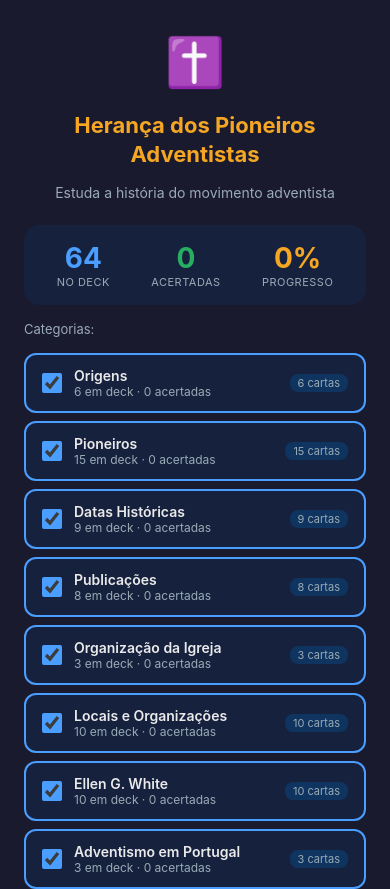
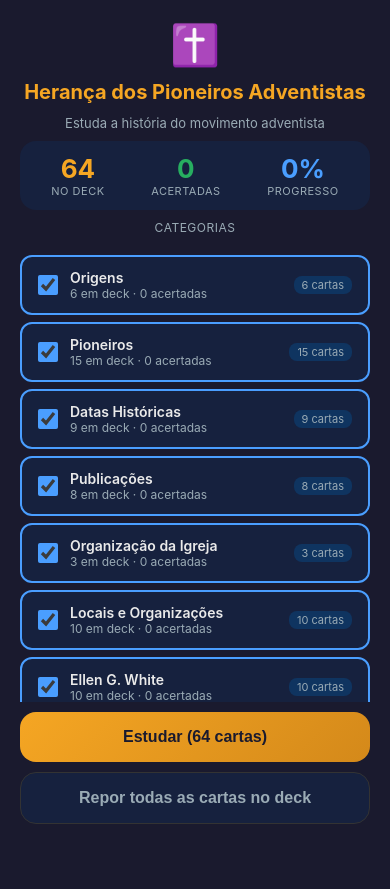
Before and after one commit to ttorre1904/heranca-pioneiros-adventistas, a plain HTML site: page index.html in a window 390 px wide. Shown: the top 889 px of the page. After the commit the page ends 844 px from the top, so only its background shows below. Drawn offline with Linux system fonts and the light colour scheme.

Commit message:
Optimize layout for mobile: scrollable menu, safe areas, gold buttons
- Restructure menu into fixed header + scrollable category list + fixed footer
  so Start and Reset buttons are always visible without scrolling
- Add viewport-fit=cover and env(safe-area-inset-*) for iPhone notch/Dynamic Island
- Use 100dvh for reliable full-screen height on iOS
- Change primary button from red to gold (#f5a623)
- Change progress bar gradient to gold → blue
- Swap stat colours: deck count uses gold, progress uses blue
- Flashcard area now stretches and scrolls internally instead of fixed max-height
- Add -webkit-overflow-scrolling: touch for smooth iOS scroll

Co-Authored-By: Claude Sonnet 4.6 <noreply@anthropic.com>

```diff
--- a/index.html
+++ b/index.html
@@ -2,7 +2,7 @@
 <html lang="pt">
 <head>
 <meta charset="UTF-8">
-<meta name="viewport" content="width=device-width, initial-scale=1.0, maximum-scale=1.0, user-scalable=no">
+<meta name="viewport" content="width=device-width, initial-scale=1.0, maximum-scale=1.0, user-scalable=no, viewport-fit=cover">
 <title>Herança dos Pioneiros Adventistas</title>
 <link rel="manifest" href="manifest.json">
 <meta name="theme-color" content="#1a1a2e">
@@ -31,8 +31,8 @@
     font-family: -apple-system, BlinkMacSystemFont, 'Segoe UI', sans-serif;
     background: var(--bg);
     color: var(--text);
-    min-height: 100vh;
-    min-height: -webkit-fill-available;
+    height: 100vh;
+    height: 100dvh;
     display: flex;
     flex-direction: column;
     overflow: hidden;
@@ -42,21 +42,41 @@
   #menu {
     display: flex;
     flex-direction: column;
+    height: 100%;
+  }
+
+  .menu-header {
+    display: flex;
+    flex-direction: column;
     align-items: center;
-    justify-content: center;
+    gap: 10px;
+    padding: max(20px, env(safe-area-inset-top)) 20px 10px;
+    flex-shrink: 0;
+  }
+
+  .menu-scroll {
     flex: 1;
-    padding: 32px 24px;
-    gap: 16px;
     overflow-y: auto;
+    padding: 4px 20px 8px;
+    -webkit-overflow-scrolling: touch;
+  }
+
+  .menu-footer {
+    display: flex;
+    flex-direction: column;
+    align-items: center;
+    gap: 10px;
+    padding: 10px 20px max(20px, env(safe-area-inset-bottom));
+    flex-shrink: 0;
+    background: linear-gradient(to top, var(--bg) 80%, transparent);
   }
 
   .logo {
-    font-size: 48px;
-    margin-bottom: 4px;
+    font-size: 40px;
   }
 
   .app-title {
-    font-size: 22px;
+    font-size: 20px;
     font-weight: 700;
     text-align: center;
     line-height: 1.3;
@@ -64,16 +84,15 @@
   }
 
   .app-subtitle {
-    font-size: 14px;
+    font-size: 13px;
     color: var(--text-dim);
     text-align: center;
-    margin-bottom: 8px;
   }
 
   .stats-bar {
     background: var(--surface);
     border-radius: var(--radius);
-    padding: 16px 24px;
+    padding: 12px 20px;
     display: flex;
     gap: 24px;
     width: 100%;
@@ -86,7 +105,7 @@
   }
 
   .stat-num {
-    font-size: 28px;
+    font-size: 26px;
     font-weight: 700;
   }
 
@@ -98,15 +117,23 @@
   }
 
   .stat-num.green { color: var(--success); }
-  .stat-num.blue { color: var(--accent2); }
-  .stat-num.gold { color: var(--gold); }
+  .stat-num.blue  { color: var(--gold); }
+  .stat-num.gold  { color: var(--accent2); }
+
+  .cat-section-label {
+    font-size: 12px;
+    color: var(--text-dim);
+    text-transform: uppercase;
+    letter-spacing: 0.5px;
+    margin-bottom: 6px;
+  }
 
   .category-list {
     width: 100%;
     max-width: 400px;
     display: flex;
     flex-direction: column;
-    gap: 8px;
+    gap: 7px;
   }
 
   .category-item {
@@ -161,8 +188,8 @@
   .btn:active { transform: scale(0.97); }
 
   .btn-primary {
-    background: linear-gradient(135deg, var(--accent), #c0392b);
-    color: white;
+    background: linear-gradient(135deg, var(--gold), #d4891a);
+    color: #1a1a2e;
   }
 
   .btn-secondary {
@@ -181,12 +208,12 @@
     display: none;
     flex-direction: column;
     height: 100vh;
-    height: -webkit-fill-available;
+    height: 100dvh;
   }
 
   .game-header {
     background: var(--surface);
-    padding: 12px 16px;
+    padding: max(14px, env(safe-area-inset-top)) 16px 12px;
     display: flex;
     align-items: center;
     gap: 12px;
@@ -226,7 +253,7 @@
 
   .progress-fill {
     height: 100%;
-    background: linear-gradient(90deg, var(--accent2), var(--accent));
+    background: linear-gradient(90deg, var(--gold), var(--accent2));
     border-radius: 3px;
     transition: width 0.4s ease;
   }
@@ -247,9 +274,9 @@
   .card-area {
     flex: 1;
     display: flex;
-    align-items: center;
+    align-items: stretch;
     justify-content: center;
-    padding: 16px;
+    padding: 12px 16px;
     overflow: hidden;
   }
 
@@ -258,14 +285,13 @@
     max-width: 480px;
     background: var(--card);
     border-radius: 20px;
-    min-height: 300px;
     display: flex;
     flex-direction: column;
     padding: 24px;
     gap: 16px;
     box-shadow: 0 8px 32px rgba(0,0,0,0.4);
     overflow-y: auto;
-    max-height: calc(100vh - 220px);
+    -webkit-overflow-scrolling: touch;
   }
 
   .card-type {
@@ -320,7 +346,7 @@
 
   /* ── ACTION BUTTONS ── */
   .action-area {
-    padding: 12px 16px 20px;
+    padding: 12px 16px max(20px, env(safe-area-inset-bottom));
     flex-shrink: 0;
     display: flex;
     gap: 10px;
@@ -360,8 +386,9 @@
     flex-direction: column;
     align-items: center;
     justify-content: center;
-    flex: 1;
-    padding: 40px 24px;
+    height: 100vh;
+    height: 100dvh;
+    padding: max(40px, env(safe-area-inset-top)) 24px max(40px, env(safe-area-inset-bottom));
     gap: 20px;
     text-align: center;
   }
@@ -400,10 +427,10 @@
 
 <!-- MENU -->
 <div id="menu">
+  <div class="menu-header">
     <div class="logo">✝️</div>
     <div class="app-title">Herança dos Pioneiros Adventistas</div>
     <div class="app-subtitle">Estuda a história do movimento adventista</div>
-
     <div class="stats-bar">
       <div class="stat">
         <div class="stat-num blue" id="stat-total">0</div>
@@ -418,12 +445,17 @@
         <div class="stat-label">Progresso</div>
       </div>
     </div>
+    <div class="cat-section-label">Categorias</div>
+  </div>
 
-  <div style="font-size:13px; color:var(--text-dim); width:100%; max-width:400px;">Categorias:</div>
+  <div class="menu-scroll">
     <div class="category-list" id="cat-list"></div>
+  </div>
 
+  <div class="menu-footer">
     <button class="btn btn-primary" id="btn-start">Começar a Estudar</button>
     <button class="btn btn-secondary" id="btn-reset">Repor todas as cartas no deck</button>
+  </div>
 </div>
 
 <!-- GAME -->
```
Lines whose indentation alone changed are shown as unchanged.
